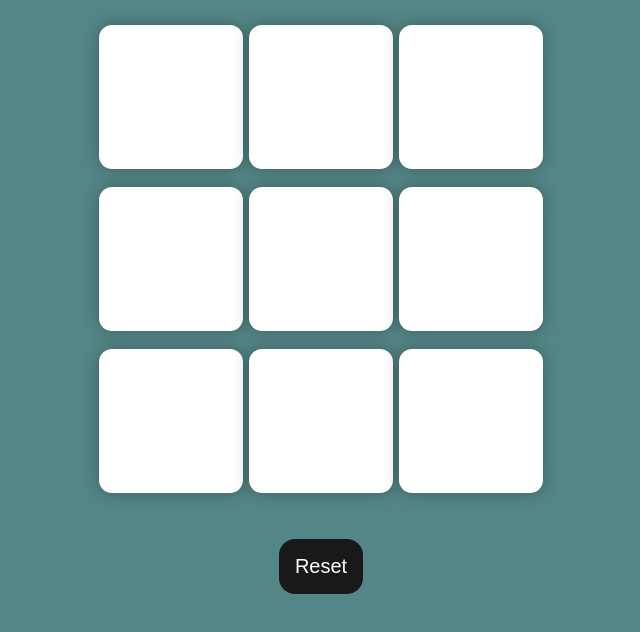
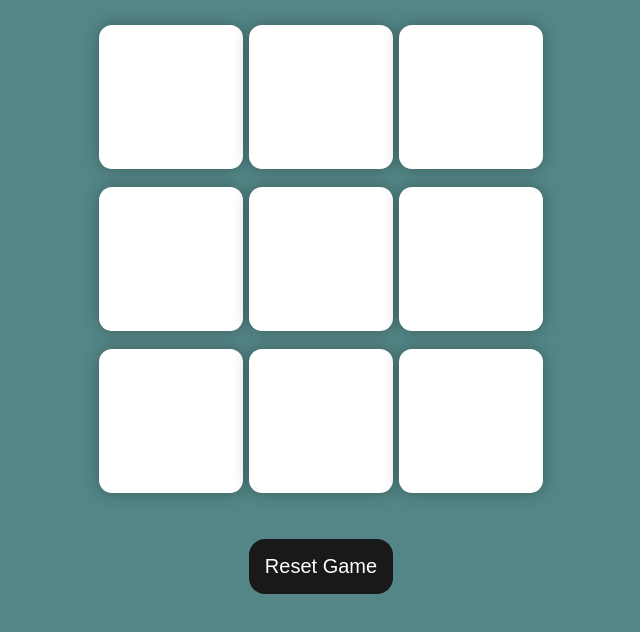
Before and after one commit to mehwishjbe/tic-tac-toe, a plain HTML site: page index.html in a window 1280 px wide. Shown: the part 58-690 px from the top of the page, without its empty margins (319-959 px from the left). Drawn offline with Linux system fonts and the light colour scheme.

Commit message:
reset button variable js

```diff
--- a/index.html
+++ b/index.html
@@ -22,7 +22,7 @@
                     <button class="box"></button>
                 </div>
             </div>
-            <button id="reset-btn">Reset</button>
+            <button id="reset-btn">Reset Game</button>
     </main>
     <script src="script.js"></script>
 </body>
--- a/script.js
+++ b/script.js
@@ -1,4 +1,5 @@
 let boxes = document.querySelectorAll(".box");
+let resetBtn = document.querySelector("#reset-btn");
 
 let turnO = true;
 
```
